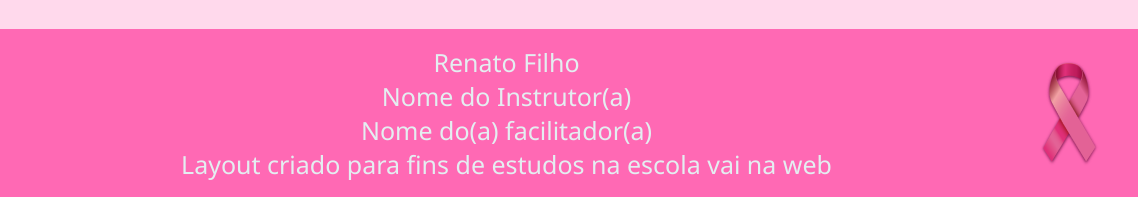
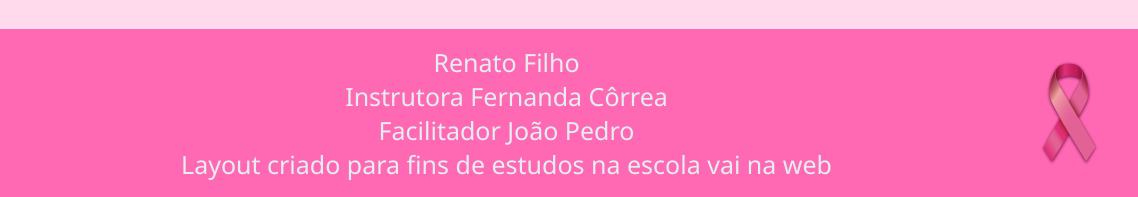
Before and after one commit to RenatofilhoDevandtech/Desafio-OutubroRosa, a plain HTML site: page index.html in a window 1280 px wide. Shown: the part 1245-1442 px from the top of the page, 142-1280 px from the left. Drawn offline with Linux system fonts and the light colour scheme.

Commit message:
segundo commit alteração na class footer-content

```diff
--- a/index.html
+++ b/index.html
@@ -56,8 +56,8 @@
         </div>
         <div class="footer-content">
             <p>Renato Filho</p>
-            <p>Nome do Instrutor(a)</p>
-            <p>Nome do(a) facilitador(a)</p>
+            <p>Instrutora Fernanda Côrrea</p>
+            <p>Facilitador João Pedro </p>
             <p>Layout criado para fins de estudos na escola vai na web</p>
         </div>
 
```
